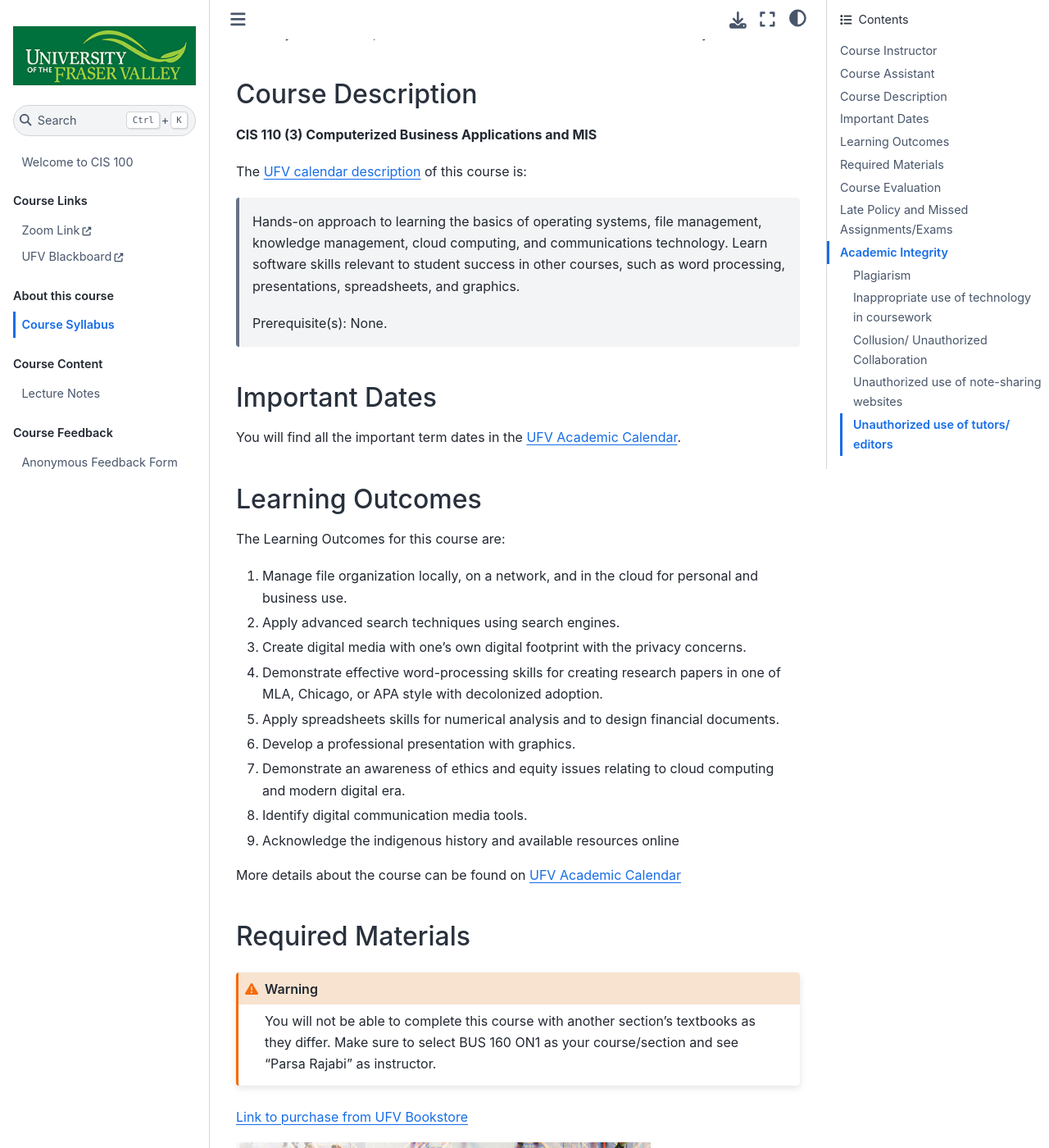
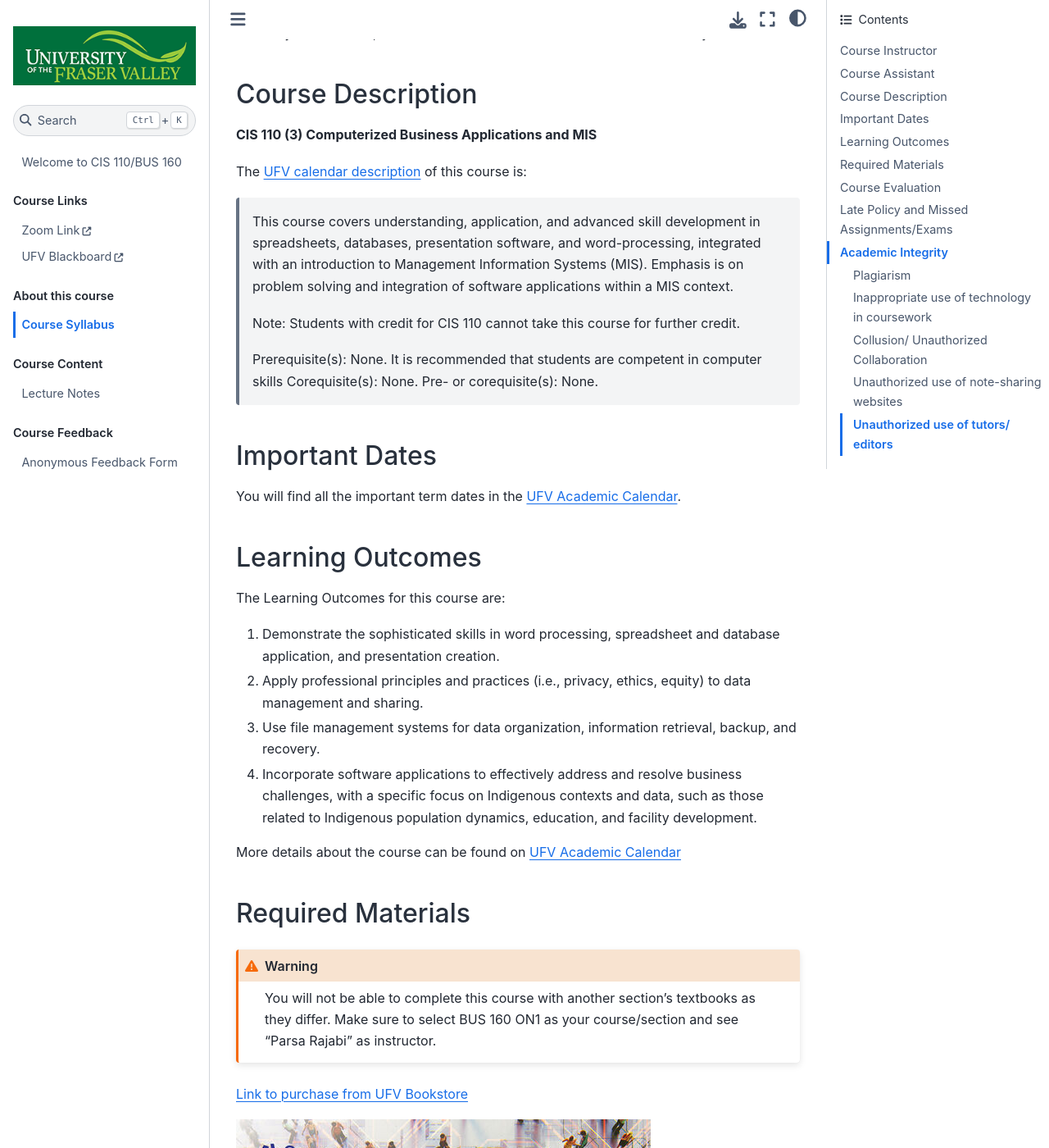
Before and after one commit to Parsa-Rajabi/cis-110, a Jupyter Book: the page built from about/syllabus.md, in a window 1280 px wide and 1400 px high, scrolled down 1126 px. Shown: the whole window at 82% size. Built offline with Jupyter Book 1.0.4 settings and Sphinx 7.4.7 and the Sphinx Book theme 1.1.4, drawn with Linux system fonts in a browser that asks for light colours; some of the changed text lies outside the part shown.

Commit message:
fixed syllabus

```diff
--- a/about/syllabus_bits/calendar_entry.md
+++ b/about/syllabus_bits/calendar_entry.md
@@ -1,7 +1,11 @@
 **{{ COURSE_CODE }} ({{ CREDITS }}) {{ TITLE }}**
 
-The [UFV calendar description](https://www.ufv.ca/calendar/current/CourseDescriptions/CIS.htm#:~:text=offered%20every%20semester.-,CIS%20100,-3%20credits) of this course is:
+The [UFV calendar description](https://www.ufv.ca/calendar/current/CourseDescriptions) of this course is:
 
-> Hands-on approach to learning the basics of operating systems, file management, knowledge management, cloud computing, and communications technology. Learn software skills relevant to student success in other courses, such as word processing, presentations, spreadsheets, and graphics.
+> This course covers understanding, application, and advanced skill development in spreadsheets, databases, presentation software, and word-processing, integrated with an introduction to Management Information Systems (MIS). Emphasis is on problem solving and integration of software applications within a MIS context.
 >
-> Prerequisite(s): None.
+> Note: Students with credit for CIS 110 cannot take this course for further credit.
+>
+> Prerequisite(s): None. It is recommended that students are competent in computer skills
+> Corequisite(s): None.
+> Pre- or corequisite(s): None.
--- a/about/syllabus_bits/course_LOs.md
+++ b/about/syllabus_bits/course_LOs.md
@@ -1,10 +1,4 @@
-1. Manage file organization locally, on a network, and in the cloud for personal and business use.
-2. Apply advanced search techniques using search engines.
-3. Create digital media with one’s own digital footprint with the privacy concerns.
-4. Demonstrate effective word-processing skills for creating research papers in one of MLA, Chicago, or APA style with
-decolonized adoption.
-5. Apply spreadsheets skills for numerical analysis and to design financial documents.
-6. Develop a professional presentation with graphics.
-7. Demonstrate an awareness of ethics and equity issues relating to cloud computing and modern digital era.
-8. Identify digital communication media tools.
-9. Acknowledge the indigenous history and available resources online
+1. Demonstrate the sophisticated skills in word processing, spreadsheet and database application, and presentation creation.
+2. Apply professional principles and practices (i.e., privacy, ethics, equity) to data management and sharing.
+3. Use file management systems for data organization, information retrieval, backup, and recovery.
+4. Incorporate software applications to effectively address and resolve business challenges, with a specific focus on Indigenous contexts and data, such as those related to Indigenous population dynamics, education, and facility development.
--- a/about/welcome.md
+++ b/about/welcome.md
@@ -1,5 +1,5 @@
 ![](../images/header.jpg)
 
-# Welcome to CIS 100
+# Welcome to CIS 110/BUS 160
 
-Welcome to CIS 100! Please use the left-hand sidebar to view course details.
+Welcome to CIS 110/BUS 160! Please use the left-hand sidebar to view course details.
```
